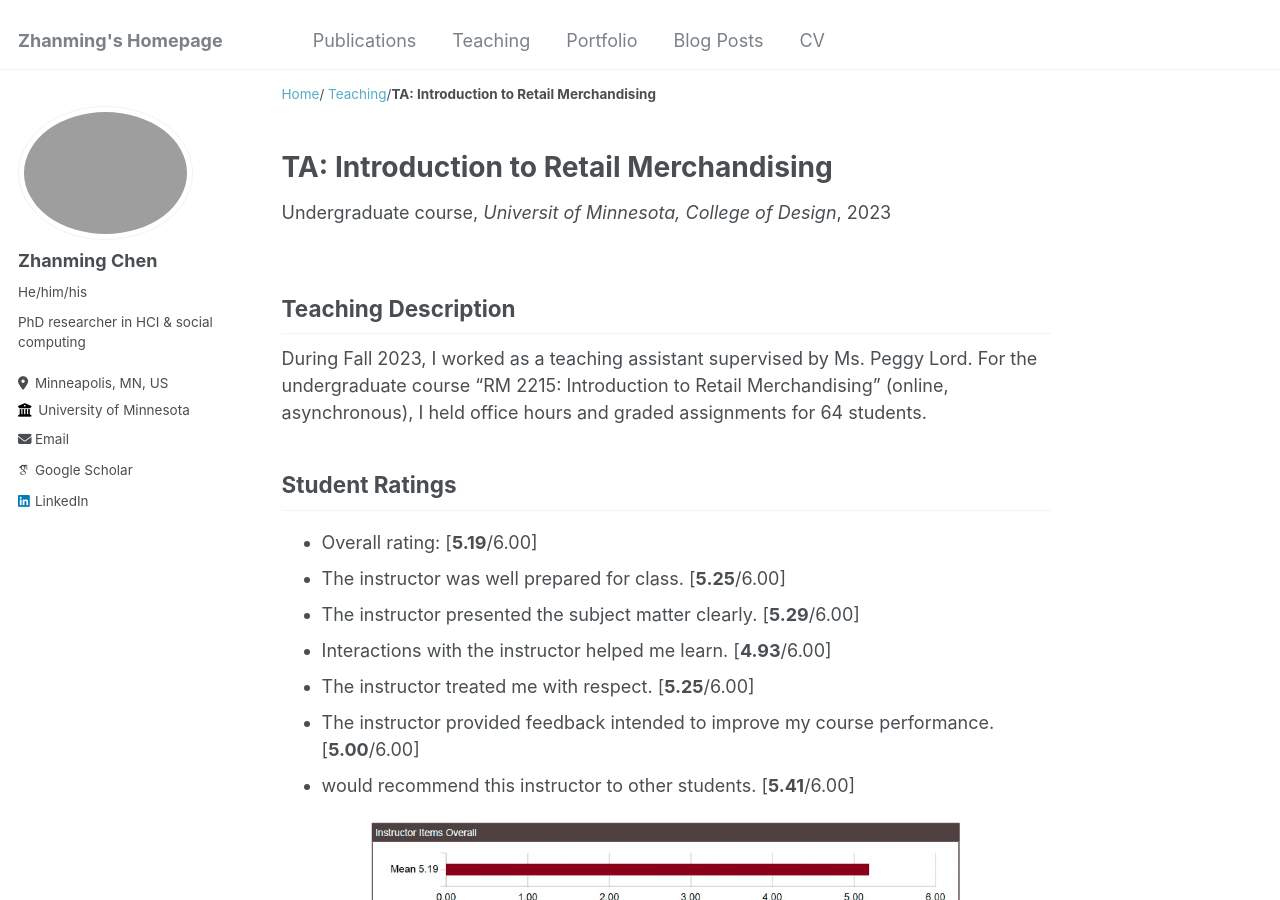
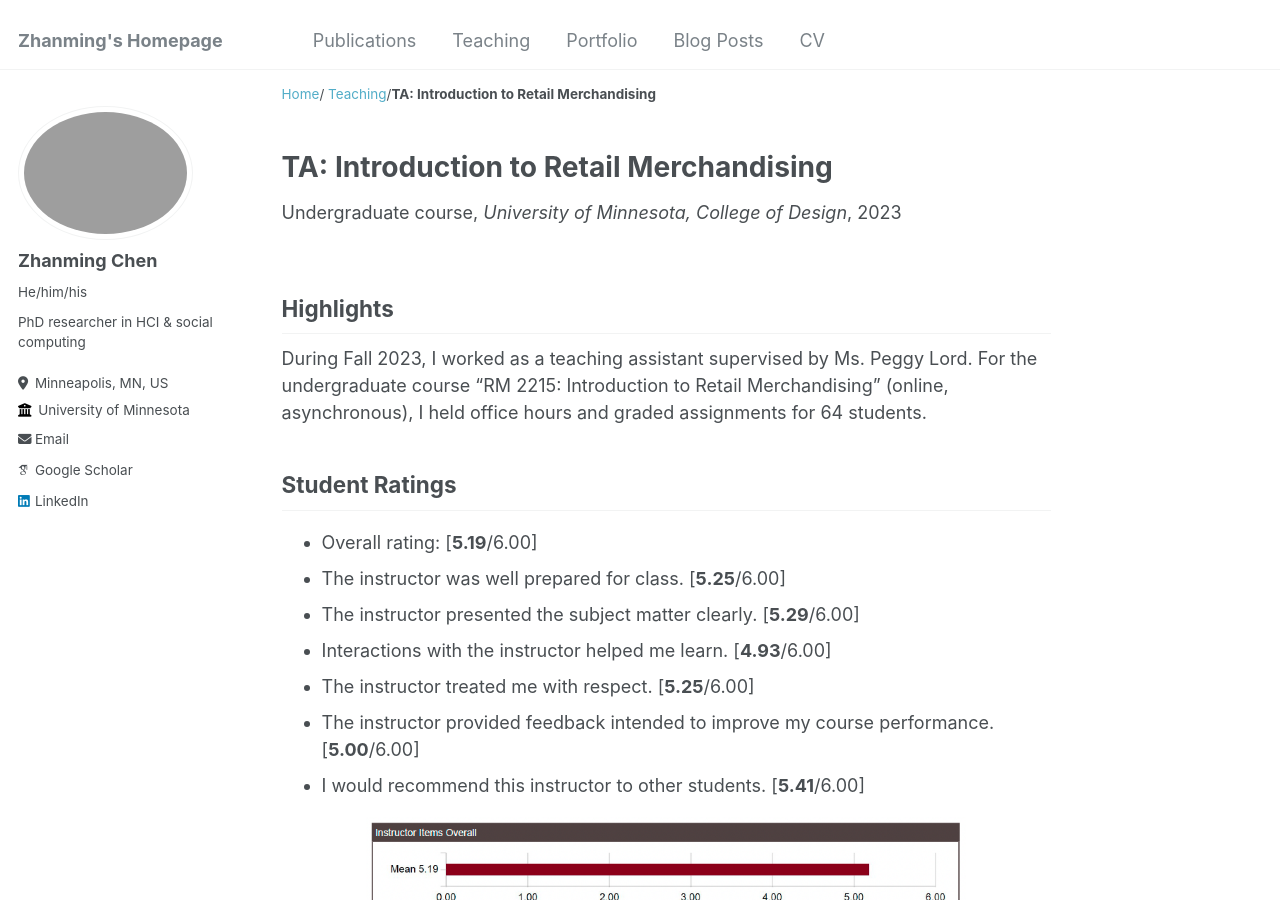
Before and after one commit to zhanmingchen/zhanmingchen.github.io, a Jekyll site: the page built from _teaching/2023-Fall-TA.md, in a window 1280 px wide and 900 px high. Built offline with Jekyll 4.4.1, drawn with Linux system fonts in a browser that asks for light colours; some web fonts are replaced.

Commit message:
updates 20250105 2

```diff
--- a/_teaching/2023-Fall-TA.md
+++ b/_teaching/2023-Fall-TA.md
@@ -3,13 +3,13 @@ title: "TA: Introduction to Retail Merchandising"
 collection: teaching
 type: "Undergraduate course"
 permalink: /teaching/2023-Fall-TA
-venue: "Universit of Minnesota, College of Design"
+venue: "University of Minnesota, College of Design"
 date: 2023-12-31
 location: "Saint Paul, MN, US"
-excerpt: 'For this undergraduate course, I held office hours and graded assignments for 64 students.'
+excerpt: 'I held office hours and graded assignments for 64 undergraduate students.'
 ---
 
-## Teaching Description
+## Highlights
 
 During Fall 2023, I worked as a teaching assistant supervised by Ms. Peggy Lord. For the undergraduate course "RM 2215: Introduction to Retail Merchandising" (online, asynchronous), I held office hours and graded assignments for 64 students.
 
@@ -21,7 +21,7 @@ During Fall 2023, I worked as a teaching assistant supervised by Ms. Peggy Lord.
 - Interactions with the instructor helped me learn. \[**4.93**/6.00\]
 - The instructor treated me with respect. \[**5.25**/6.00\]
 - The instructor provided feedback intended to improve my course performance. \[**5.00**/6.00\]
-- would recommend this instructor to other students. \[**5.41**/6.00\]
+- I would recommend this instructor to other students. \[**5.41**/6.00\]
 
 <p align="center">
   <img src="/images/TA-RM2215-Rating.png" alt="TA-RM2215-Rating" width="600"/>
```
Also changed, not shown: _teaching/2023-Spring-TA.md (+2 -0 lines), _teaching/2024-Fall-GI.md (renamed from _teaching/2024-Fall-TA.md, +4 -4 lines).
